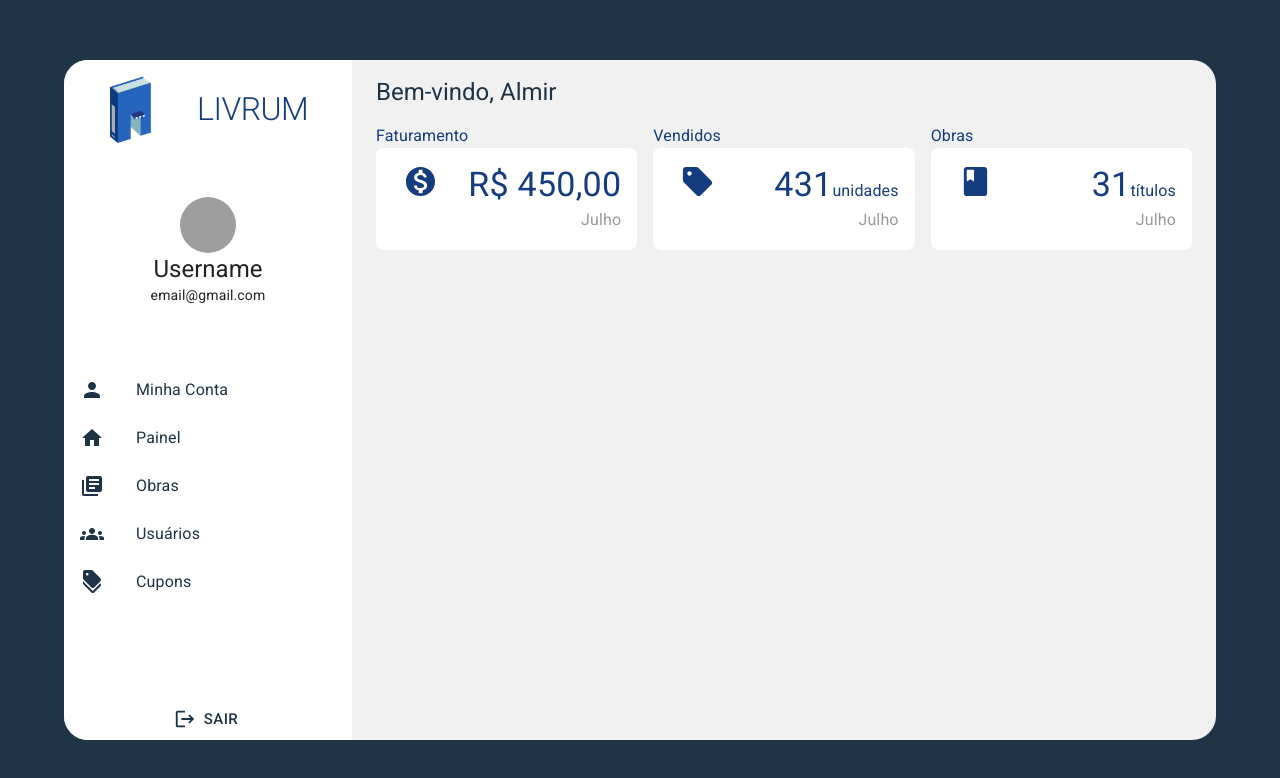
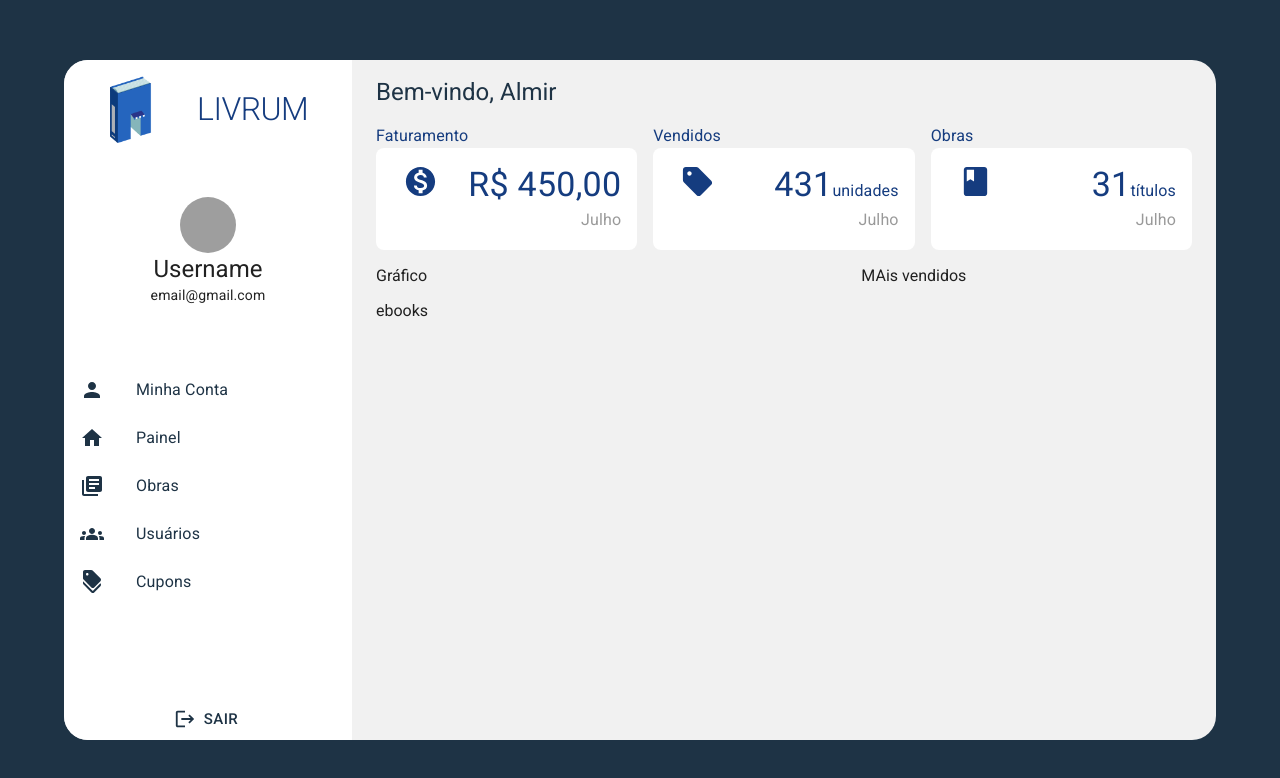
Before and after one commit to byte-stack-uefs/livrum, a Next.js app in the folder phase_4/app/webapp/: page /autor in a window 1280 px wide. Shown: the top 778 px of the page. Built offline with nearby package versions, Linux system fonts and the light colour scheme; grey boxes are pictures that could not be loaded.

Commit message:
Adicionando layouts do dashboard

```diff
--- a/phase_4/app/webapp/app/(internal)/autor/page.tsx
+++ b/phase_4/app/webapp/app/(internal)/autor/page.tsx
@@ -46,6 +46,11 @@ export default function Page() {
                     return <DashboardCard {...e} key={e.header} />;
                 })}
             </Grid>
+            <Grid xs={12} container>
+                <Grid xs={7}>Gráfico</Grid>
+                <Grid xs={5}>MAis vendidos</Grid>
+            </Grid>
+            <Grid xs={12}>ebooks</Grid>
         </Grid>
     );
 }
```
